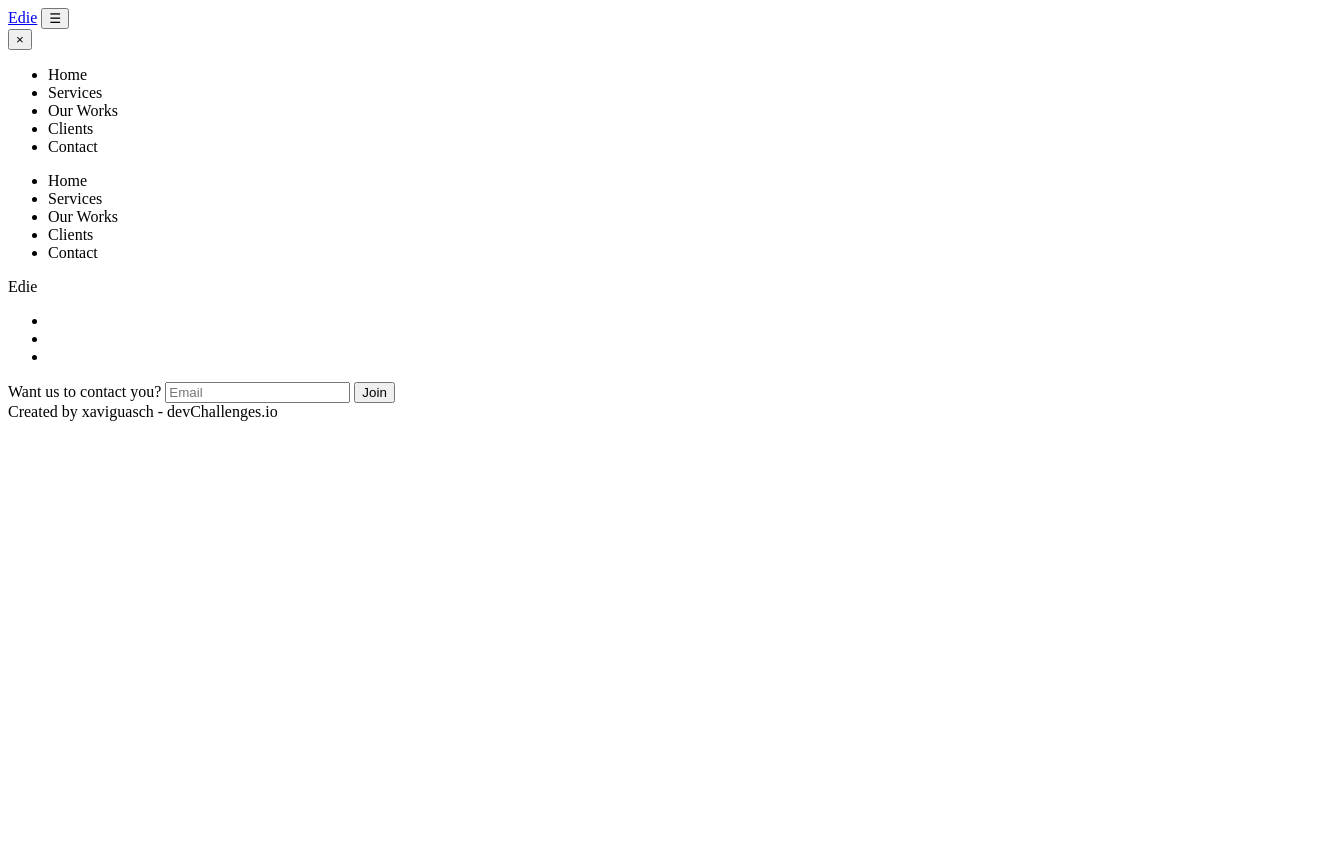
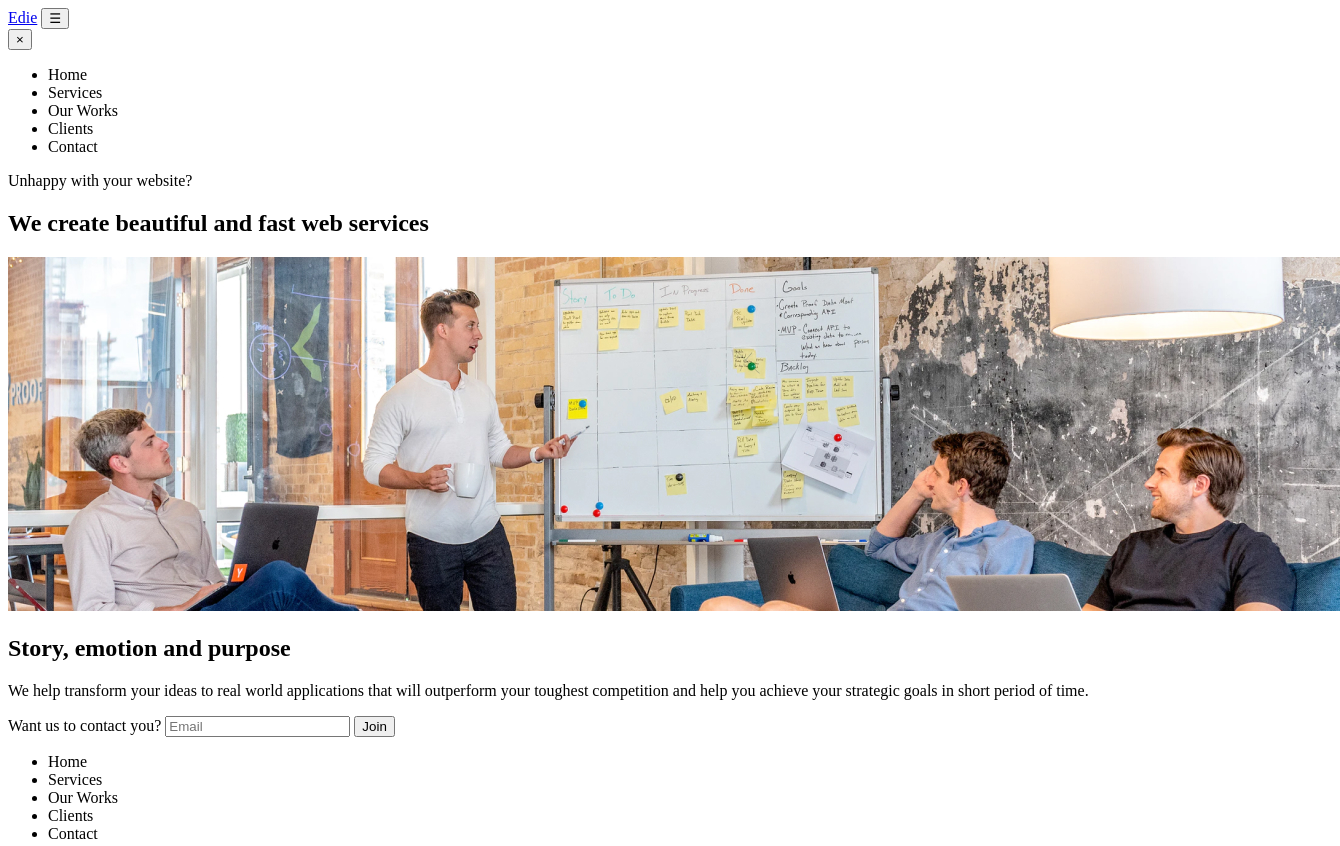
Before and after one commit to xaviguasch/devchallenges-rwdp-7-edie-homepage, a plain HTML site: page index.html in a window 1280 px wide. Shown: the top 846 px of the page, 1340 px wide, since content can reach past the window. Before the commit the page ends 800 px from the top, so only its background shows below. Drawn offline with Linux system fonts and the light colour scheme.

Commit message:
added markup for hero section

```diff
--- a/index.html
+++ b/index.html
@@ -25,7 +25,33 @@
     </header>
 
     <main>
-      <section class="hero"></section>
+      <section class="hero">
+        <div class="hero__title-area">
+          <span class="hero__title-area__subtitle">Unhappy with your website?</span>
+          <h2 class="headline">We create beautiful and fast web services</h2>
+        </div>
+        <img
+          src="./resources/heroImage.jpg"
+          alt="employees' meeting"
+          class="hero__title-area__image"
+        />
+        <div class="hero__contact-area">
+          <h2 class="headline">Story, emotion and purpose</h2>
+          <p class="hero__contact-area__copy">
+            We help transform your ideas to real world applications that will outperform
+            your toughest competition and help you achieve your strategic goals in short
+            period of time.
+          </p>
+
+          <form action="">
+            <div class="form-area">
+              <label for="email">Want us to contact you?</label>
+              <input type="email" id="email1" name="email" placeholder="Email" required />
+              <button class="form__contact-btn">Join</button>
+            </div>
+          </form>
+        </div>
+      </section>
 
       <section class="services"></section>
 
@@ -62,10 +88,10 @@
         </div>
 
         <form action="">
-          <div class="shipping-address__form">
+          <div class="form-area">
             <label for="email">Want us to contact you?</label>
-            <input type="email" id="email" name="email" placeholder="Email" required />
-            <button class="footer__form__contact-btn">Join</button>
+            <input type="email" id="email2" name="email" placeholder="Email" required />
+            <button class="form__contact-btn">Join</button>
           </div>
         </form>
       </div>
```
